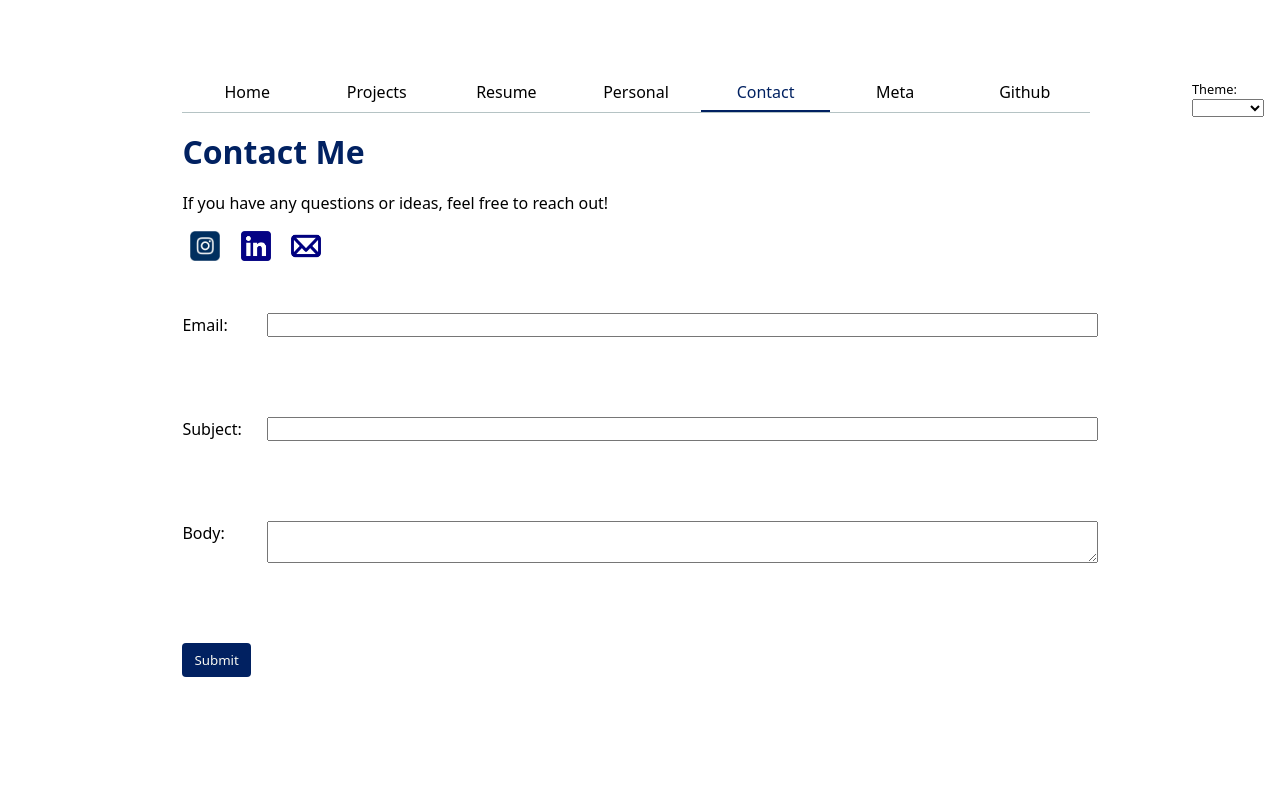
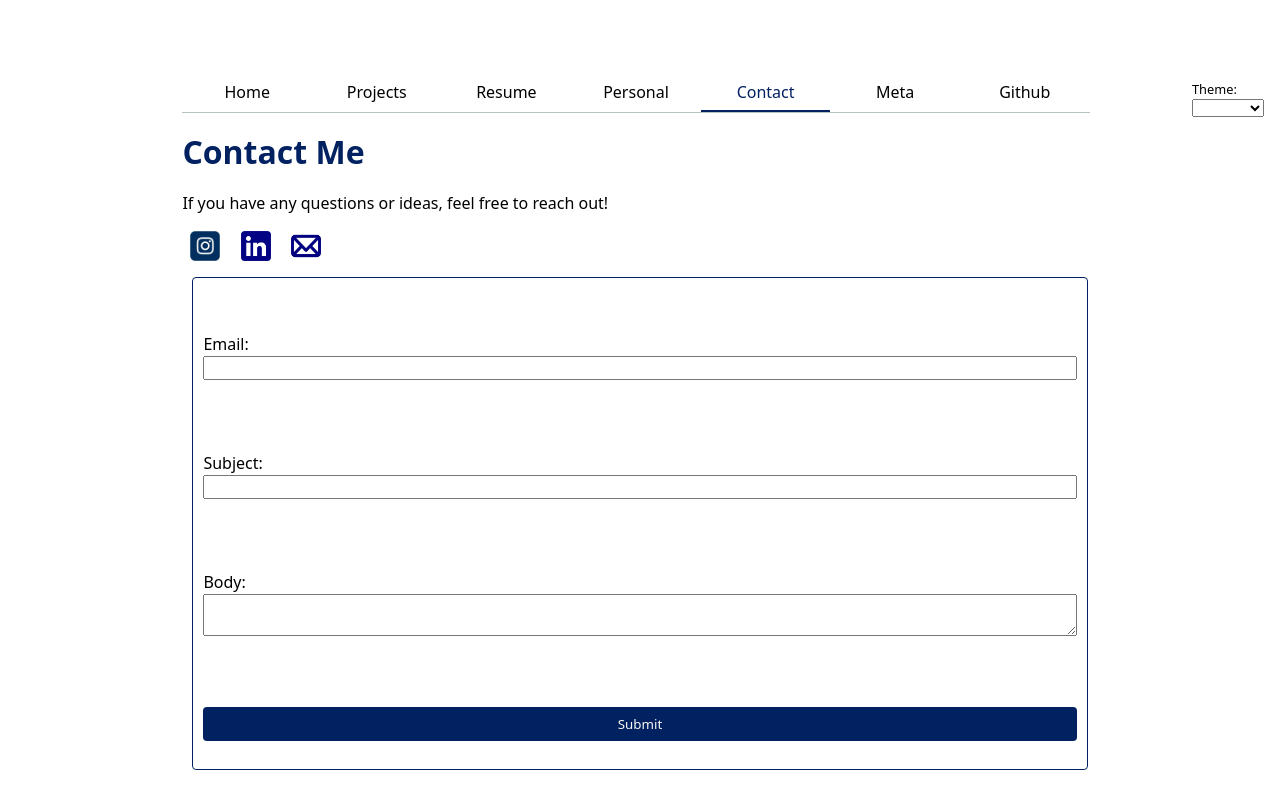
Before and after one commit to sashajh2/sasha-website, a SvelteKit app: page /contact in a window 1280 px wide. Shown: the top 808 px of the page. Built offline with nearby package versions, Linux system fonts and the light colour scheme.

Commit message:
resolving personal cards

```diff
--- a/src/routes/contact/+page.svelte
+++ b/src/routes/contact/+page.svelte
@@ -1,7 +1,15 @@
 <script></script>
 <style>
     @import url("$lib/global.css");
-
+    form {
+        border: 1px solid var(--primary);
+        border-radius: 4px;
+        padding: 10px;
+        display: flex;
+        flex-direction: column;
+        gap: 10px;
+        margin: 10px;
+    }
     button {
         background-color: var(--primary);
         color: var(--background-color);
```
Also changed, not shown: src/routes/+page.svelte (+12 -1 lines).
